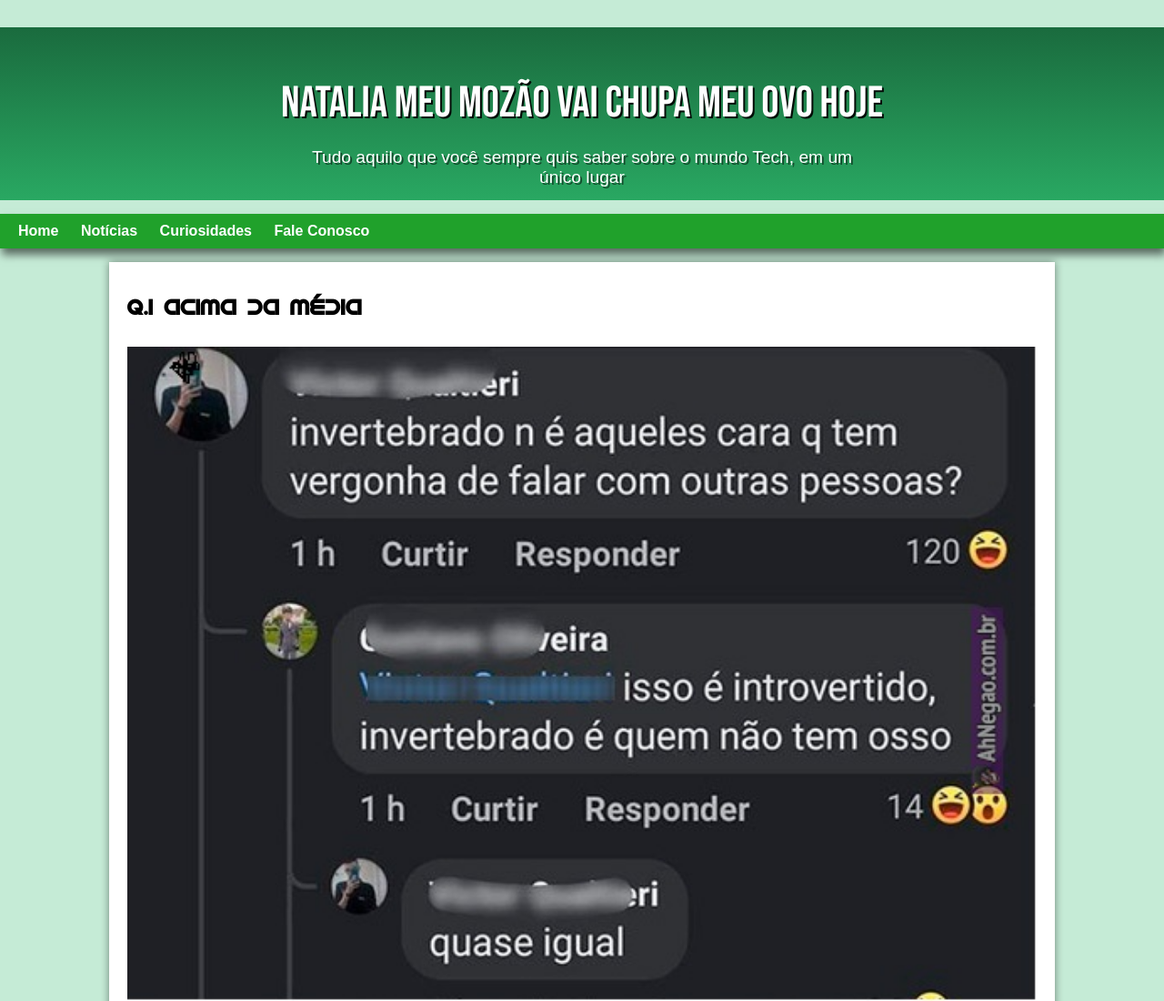
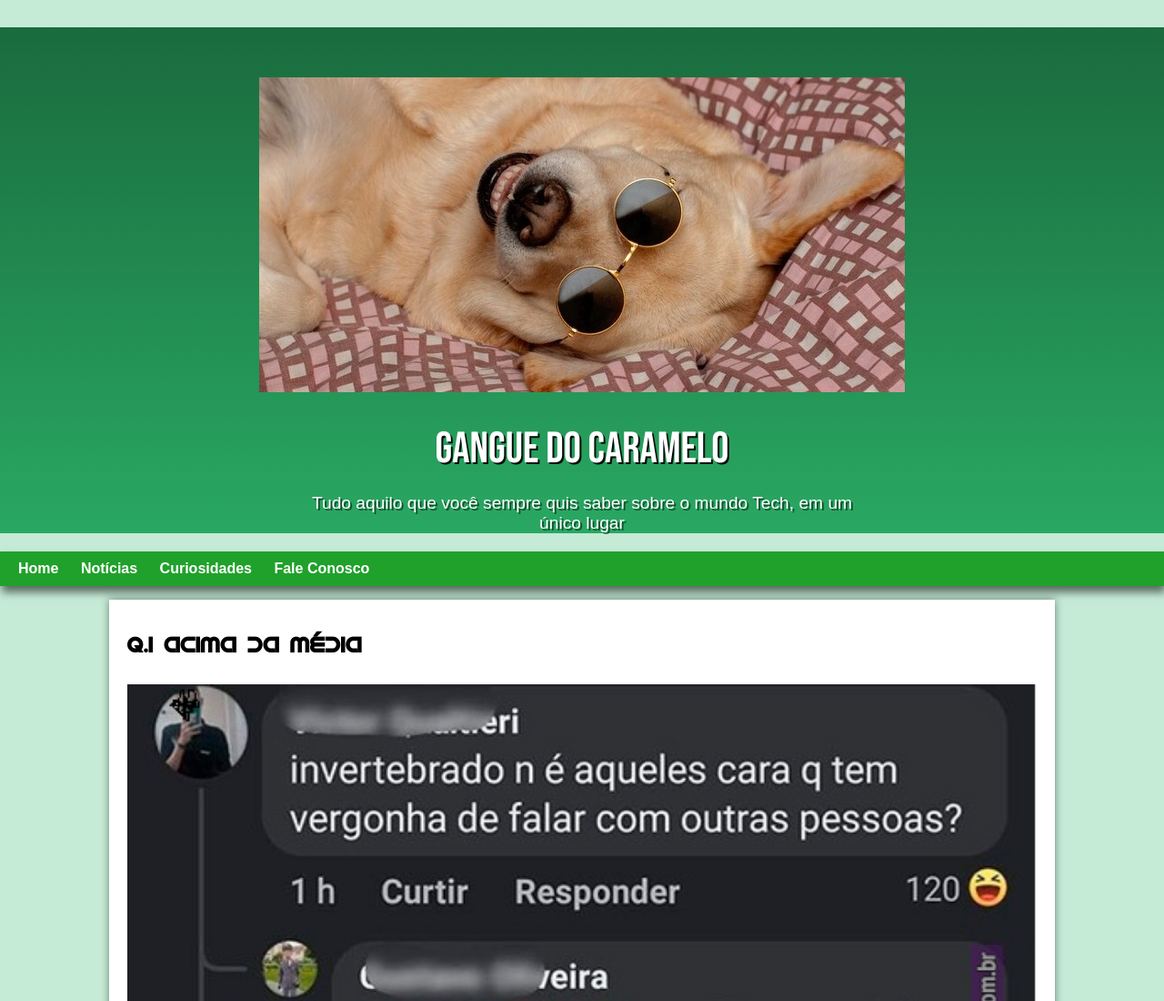
Before and after one commit to Marcant23/letargico, a plain HTML site: page index.html in a window 1280 px wide. Shown: the top 1100 px of the page at 91% size. Drawn offline with Linux system fonts and the light colour scheme.

Commit message:
caramelo

```diff
--- a/index.html
+++ b/index.html
@@ -13,7 +13,8 @@
 
 <body>
     <header>
-        <h1>Natalia meu mozão vai chupa meu ovo hoje</h1>
+        <img src="imagens de capa/caramelo.jpg" alt="">
+        <h1>Gangue do Caramelo</h1>
         <p>Tudo aquilo que você sempre quis saber sobre o mundo Tech, em um único lugar</p>
     </header>
     <nav>
```
Also changed, not shown: imagens de capa/caramelo.jpg (added), imagens de capa/download.jpg (added).
